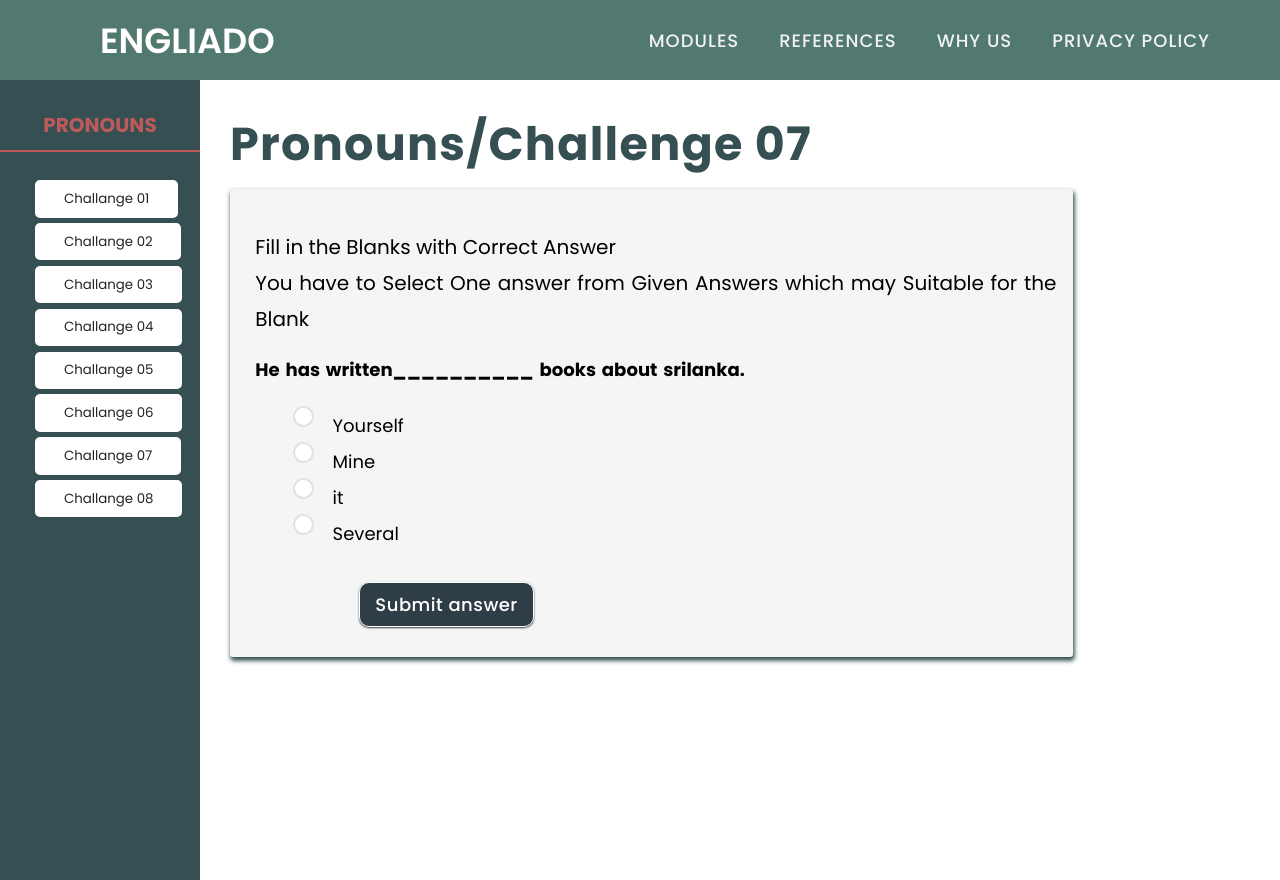
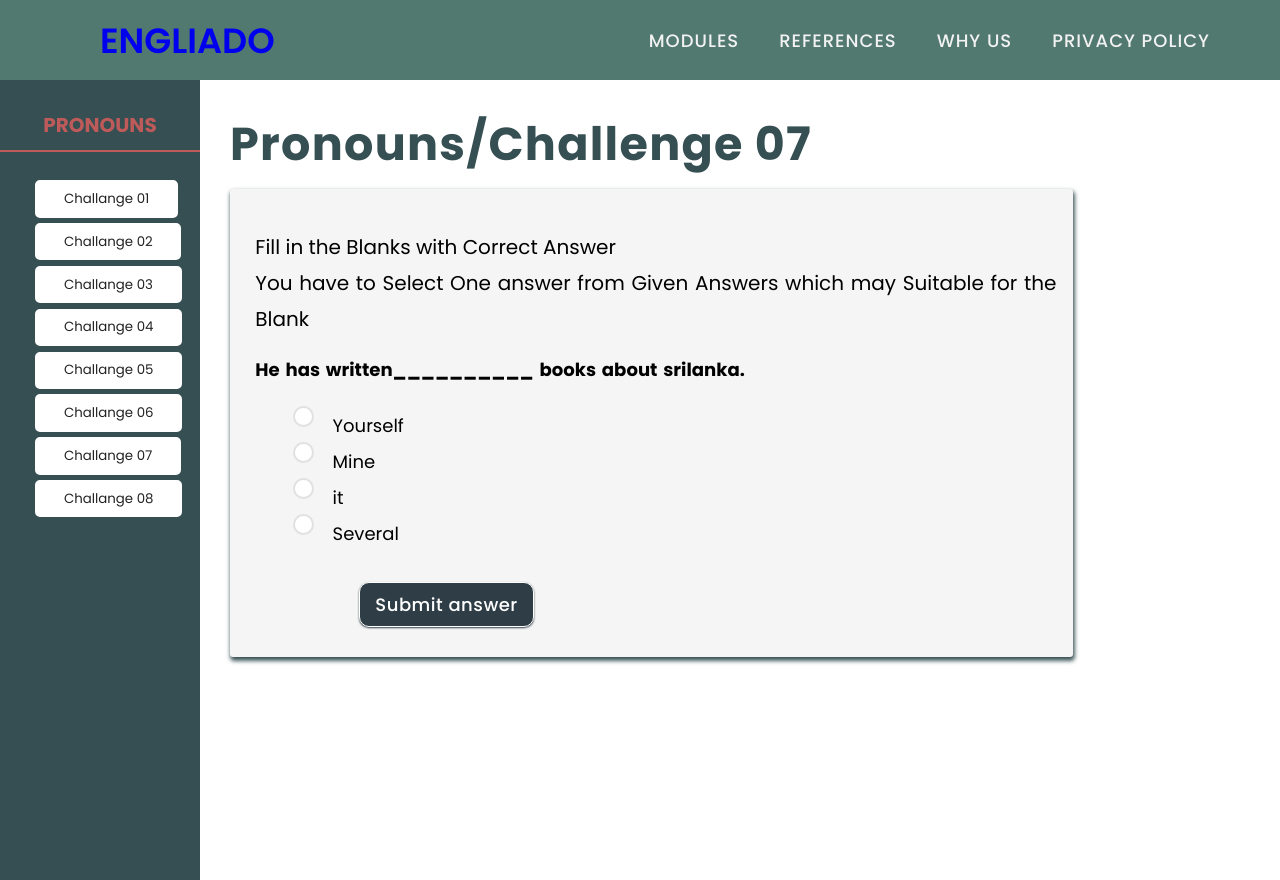
Before and after one commit to pathumikanethmini1/2021g1r1, a plain HTML site: page Task/Task_Lesson06_Q7.html in a window 1280 px wide. Drawn offline with nearby package versions, Linux system fonts and the light colour scheme.

Commit message:
link to logo

```diff
--- a/Task/Task_Lesson06_Q7.html
+++ b/Task/Task_Lesson06_Q7.html
@@ -17,7 +17,7 @@
     <header>
         <nav>
             <div class="logo">
-                ENGLIADO
+                 <a href="../index.html" style="text-decoration: none;">ENGLIADO</a>
             </div>
             <input type="checkbox" id="click">
             <label for="click" class="menu-btn">
```
